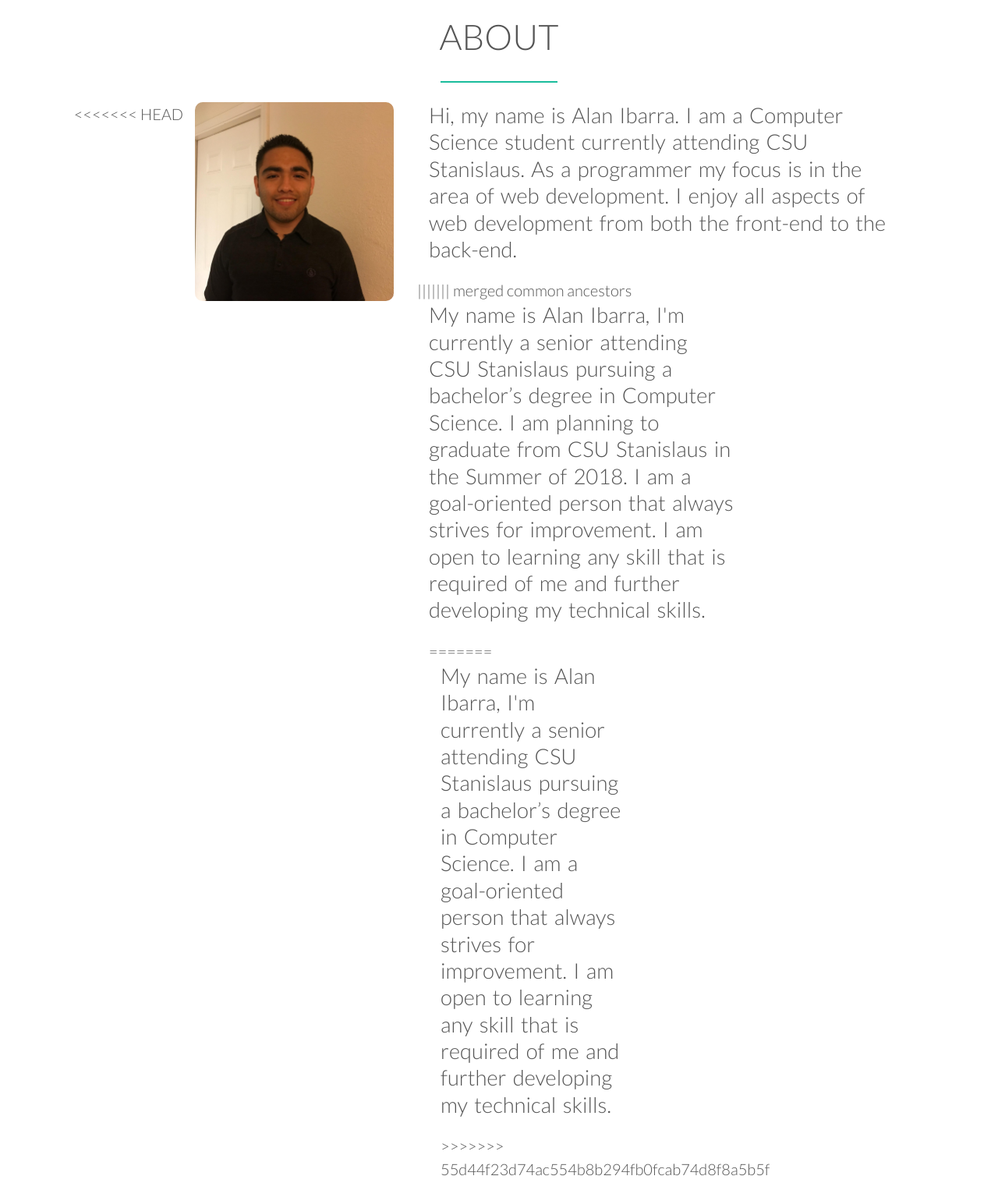
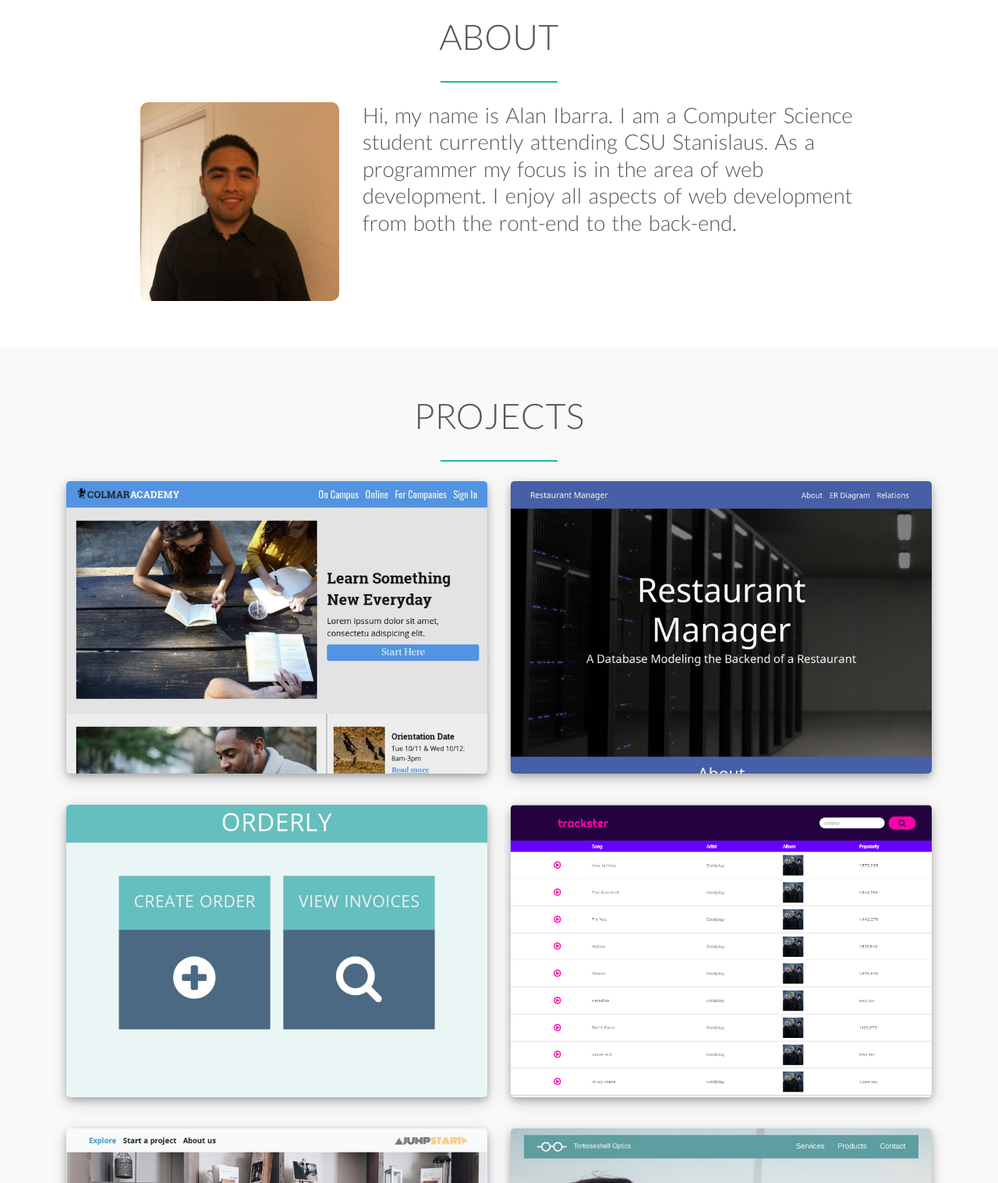
Before and after one commit to Ibarra11/Ibarra11.github.io, a plain HTML site: page index.html in a window 1280 px wide. Shown: the part 840-2357 px from the top of the page at 78% size. Drawn offline with nearby package versions, Linux system fonts and the light colour scheme.

Commit message:
Fixed About

```diff
--- a/index.html
+++ b/index.html
@@ -39,40 +39,17 @@
       <div class="container">
         <h2 class="">About</h2>
         <div class="row">
-<<<<<<< HEAD
           <div class="col-sm-8 col-md-4 col-lg-3">
             <img class="img-fluid" src="resources/images/headshot.jpg" alt="">
           </div>
           <div class="col-sm-12 col-md-7">
-            <div class="container">
-                <p>
-                    Hi, my name is Alan Ibarra.  I am a Computer Science student currently
-                    attending CSU Stanislaus.  As a programmer my focus is in the
-                    area of web development.  I enjoy all aspects of web development from both the
-                    front-end to the back-end.
-                </p>
-            </div>
-||||||| merged common ancestors
-          <div class="col-sm-10 col-md-8">
-            <p class="long-text">
-              My name is Alan Ibarra, I'm currently a senior attending CSU Stanislaus pursuing a bachelor’s degree in Computer Science.
-              I am planning to graduate from CSU Stanislaus in the Summer of 2018.  I am a goal-oriented person that always strives for improvement.
-               I am open to learning any skill that is required of me and further developing my technical skills.
-
-              <!-- Welcome to my portfolio my name is Alan Ibarra.    I am currently a senior attending CSU Stanislaus majoring
-              in Computer Science.  Most of my development experience has been with the front end aspect of web development.   -->
+            <p>
+              Hi, my name is Alan Ibarra.  I am a Computer Science student currently
+              attending CSU Stanislaus.  As a programmer my focus is in the
+              area of web development.  I enjoy all aspects of web development from both the
+              ront-end to the back-end.
             </p>
-=======
-          <div class="col-sm-10 col-md-8">
-            <p class="long-text">
-              My name is Alan Ibarra, I'm currently a senior attending CSU Stanislaus pursuing a bachelor’s degree in Computer Science.
-               I am a goal-oriented person that always strives for improvement.
-               I am open to learning any skill that is required of me and further developing my technical skills.
-
-              <!-- Welcome to my portfolio my name is Alan Ibarra.    I am currently a senior attending CSU Stanislaus majoring
-              in Computer Science.  Most of my development experience has been with the front end aspect of web development.   -->
-            </p>
->>>>>>> 55d44f23d74ac554b8b294fb0fcab74d8f8a5b5f
+          </div>
         </div>
       </div>
     </section>
```
